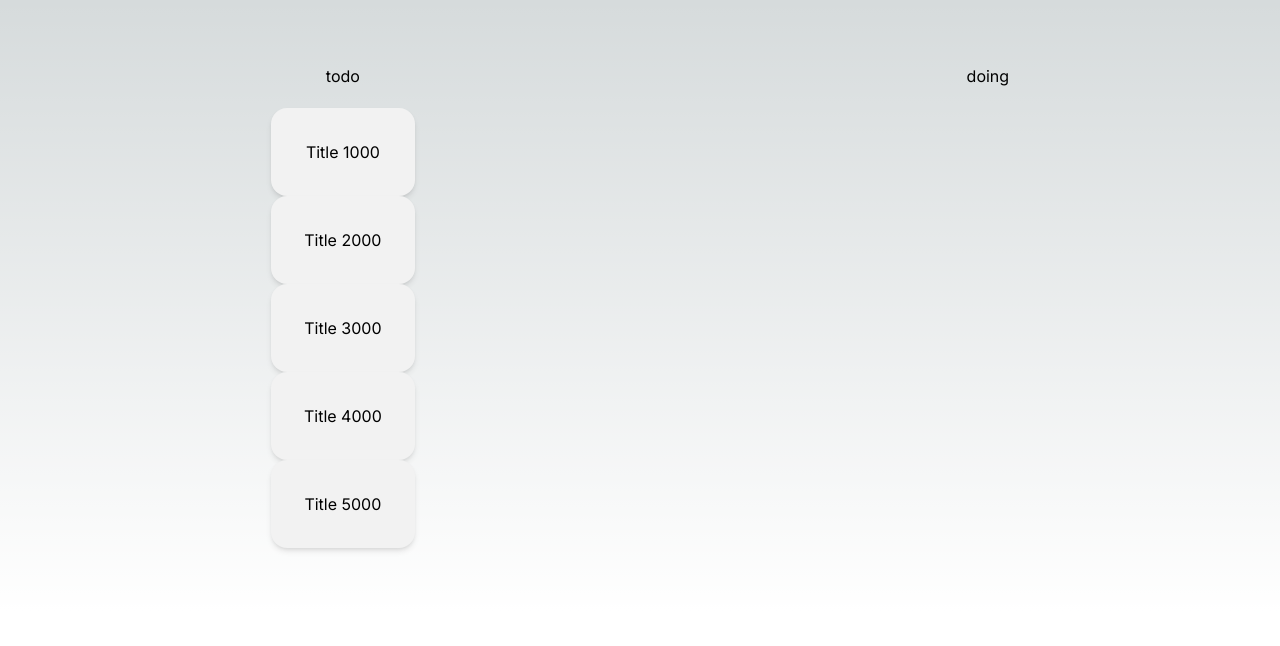
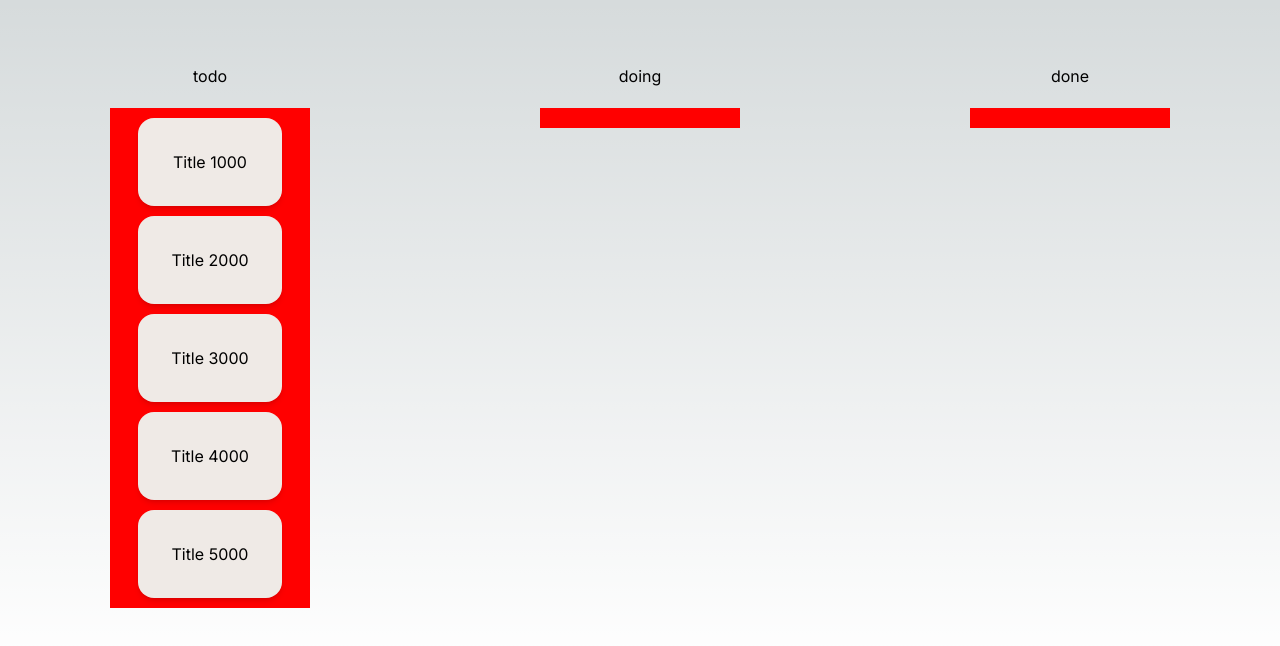
Before and after one commit to oluzr/kanban, a Next.js app: page / in a window 1280 px wide. Shown: the top 646 px of the page. Built offline with nearby package versions, Linux system fonts and the light colour scheme.

Commit message:
:lipstick: Set : daisyui theme 셋팅
전역 테마 셋팅

```diff
--- a/src/app/_component/KanbanList.tsx
+++ b/src/app/_component/KanbanList.tsx
@@ -85,6 +85,11 @@ const List = styled.div`
   h3 {
   }
   ul {
+    min-width: 200px;
+    background-color: red;
+    align-items: center;
+    gap: 10px;
+    padding: 10px 0;
     display: flex;
     flex-direction: column;
   }
--- a/src/app/_component/Wrap.tsx
+++ b/src/app/_component/Wrap.tsx
@@ -11,6 +11,7 @@ const Wrap = () => {
       status: "todo",
     })),
     doing: [],
+    done: [],
   });
   return <KanbanList item={kanban} setKanban={setKanban}></KanbanList>;
 };
--- a/src/app/layout.tsx
+++ b/src/app/layout.tsx
@@ -15,7 +15,7 @@ export default function RootLayout({
   children: React.ReactNode;
 }>) {
   return (
-    <html lang="en">
+    <html lang="en" data-theme="cupcake">
       <body className={inter.className}>{children}</body>
     </html>
   );
--- a/src/types/types.ts
+++ b/src/types/types.ts
@@ -7,5 +7,5 @@ export interface TodoItem {
 }
 
 export type TodoList = {
-  [key in TodoStatus]?: TodoItem[];
+  [key in TodoStatus]: TodoItem[];
 };
--- a/tailwind.config.ts
+++ b/tailwind.config.ts
@@ -16,5 +16,8 @@ const config: Config = {
     },
   },
   plugins: [require("daisyui")],
+  daisyui: {
+    themes: ["light", "dark", "cupcake"],
+  },
 };
 export default config;
```
